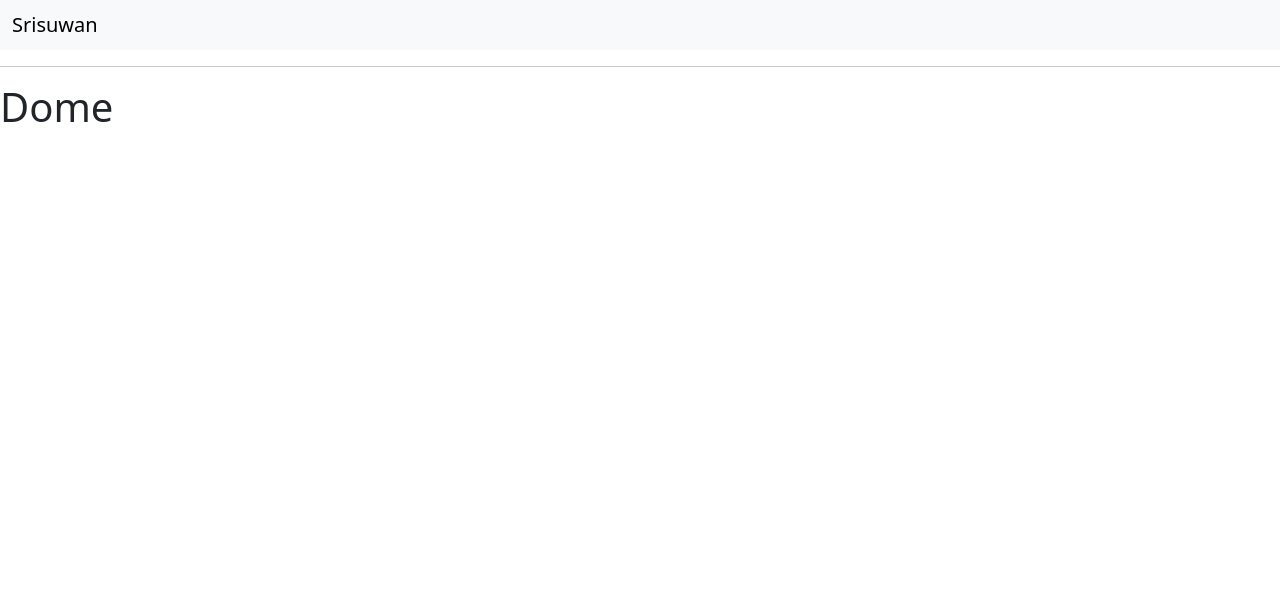
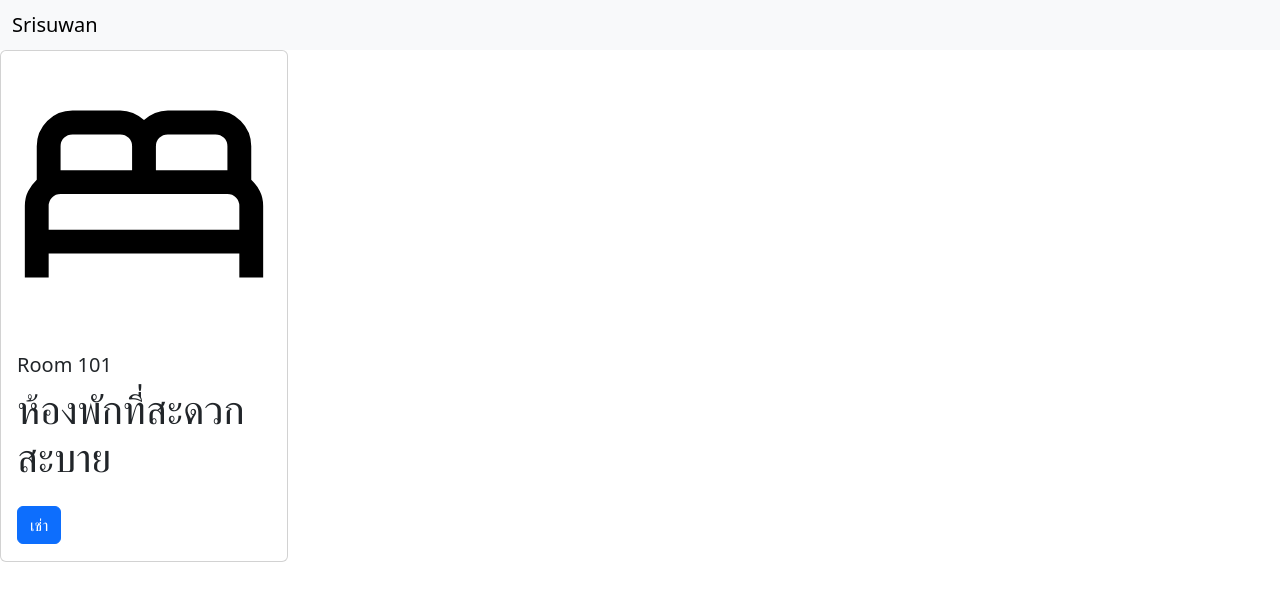
Before and after one commit to beerser/Software-Engineering-Projects, a React (Vite) app in the folder Srisuwan/: page / in a window 1280 px wide. Shown: the top 600 px of the page. Built offline with nearby package versions, Linux system fonts and the light colour scheme.

Commit message:
Card
set room

```diff
--- a/Srisuwan/src/App.jsx
+++ b/Srisuwan/src/App.jsx
@@ -1,3 +1,4 @@
+import Cards from "./components/Cards"
 import Navbar from "./components/Navbar"
 import TableContent from "./components/TableContent"
 import { useState } from "react"
@@ -14,8 +15,7 @@ const handdleShow =()=>{
   return <h1><Navbar handdleShow={handdleShow}
   setdata = {setdata}
   />
-  <hr />
-  <TableContent data = {data}/>
+  <Cards/>
   </h1>
 }
 
--- /dev/null
+++ b/Srisuwan/src/components/Cards.jsx
@@ -0,0 +1,18 @@
+import bedImg from '../assets/bed.svg';
+
+const Cards = () => {
+  return (
+    <div>
+      <div className="card" style={{ width: "18rem" }}>
+        <img src={bedImg} className="card-img-top" alt="Bed" />
+        <div className="card-body">
+          <h5 className="card-title">Room 101</h5>
+          <p className="card-text">ห้องพักที่สะดวกสะบาย</p>
+          <a href="#" className="btn btn-primary">เช่า</a>
+        </div>
+      </div>
+    </div>
+  );
+};
+
+export default Cards;
```
Also changed, not shown: Srisuwan/src/assets/bed.svg (added).
